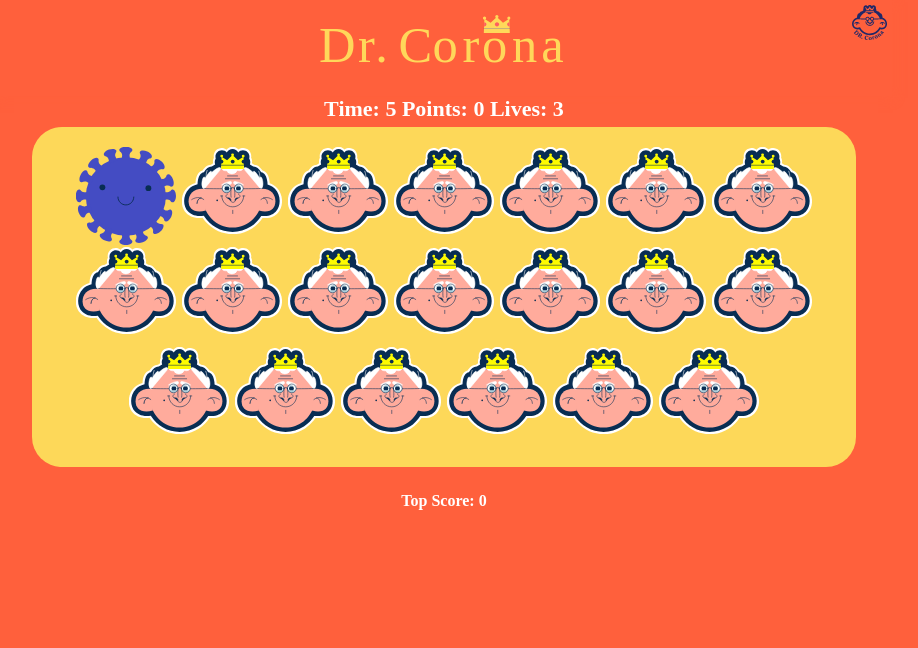
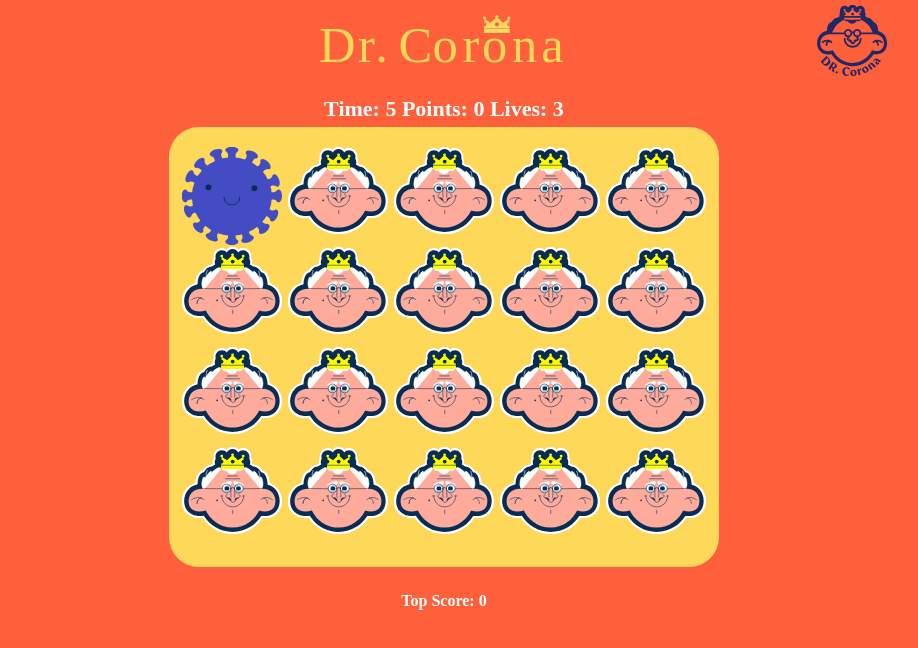
Before and after one commit to Giannoulo/dr-corona-bump, a React (Create React App) app: page / in a window 1280 px wide. Shown: the top 648 px of the page, without its empty margins (196-1114 px from the left). Built offline with nearby package versions, Linux system fonts and the light colour scheme.

Commit message:
Restricting gameboard on big screen

```diff
--- a/src/SCSS/_gameBoard.scss
+++ b/src/SCSS/_gameBoard.scss
@@ -6,6 +6,9 @@
   flex-wrap: wrap;
   @include small-mobile-screen-down {
     width: 97%;
+  }
+  @media (min-width: 650px) {
+    width: 550px;
   }
 }
 
--- a/src/SCSS/_header.scss
+++ b/src/SCSS/_header.scss
@@ -15,7 +15,7 @@
 }
 
 #dr-corona-trademark {
-  width: 35px;
+  width: #{"min(11vw, 70px)"};
   position: absolute;
   top: 5px;
   right: 5px;
--- a/src/SCSS/main.css
+++ b/src/SCSS/main.css
@@ -16,7 +16,7 @@
 }
 
 #dr-corona-trademark {
-  width: 35px;
+  width: min(11vw, 70px);
   position: absolute;
   top: 5px;
   right: 5px;
@@ -44,6 +44,12 @@
 @media (max-width: 350px) {
   #game-board-div {
     width: 97%;
+  }
+}
+
+@media (min-width: 650px) {
+  #game-board-div {
+    width: 550px;
   }
 }
 
```
Also changed, not shown: 1 other file (tests, documents, lock files or other folders).
